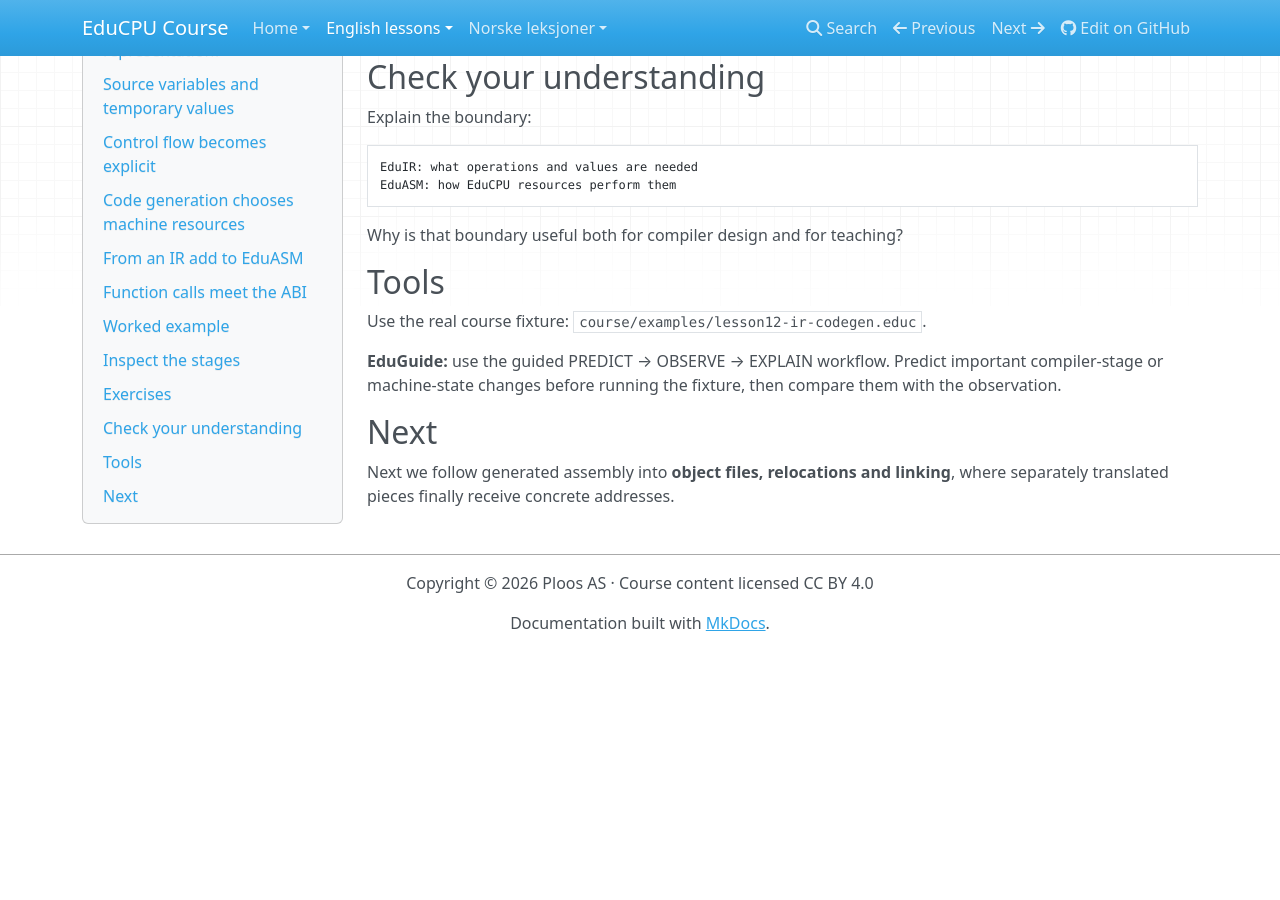
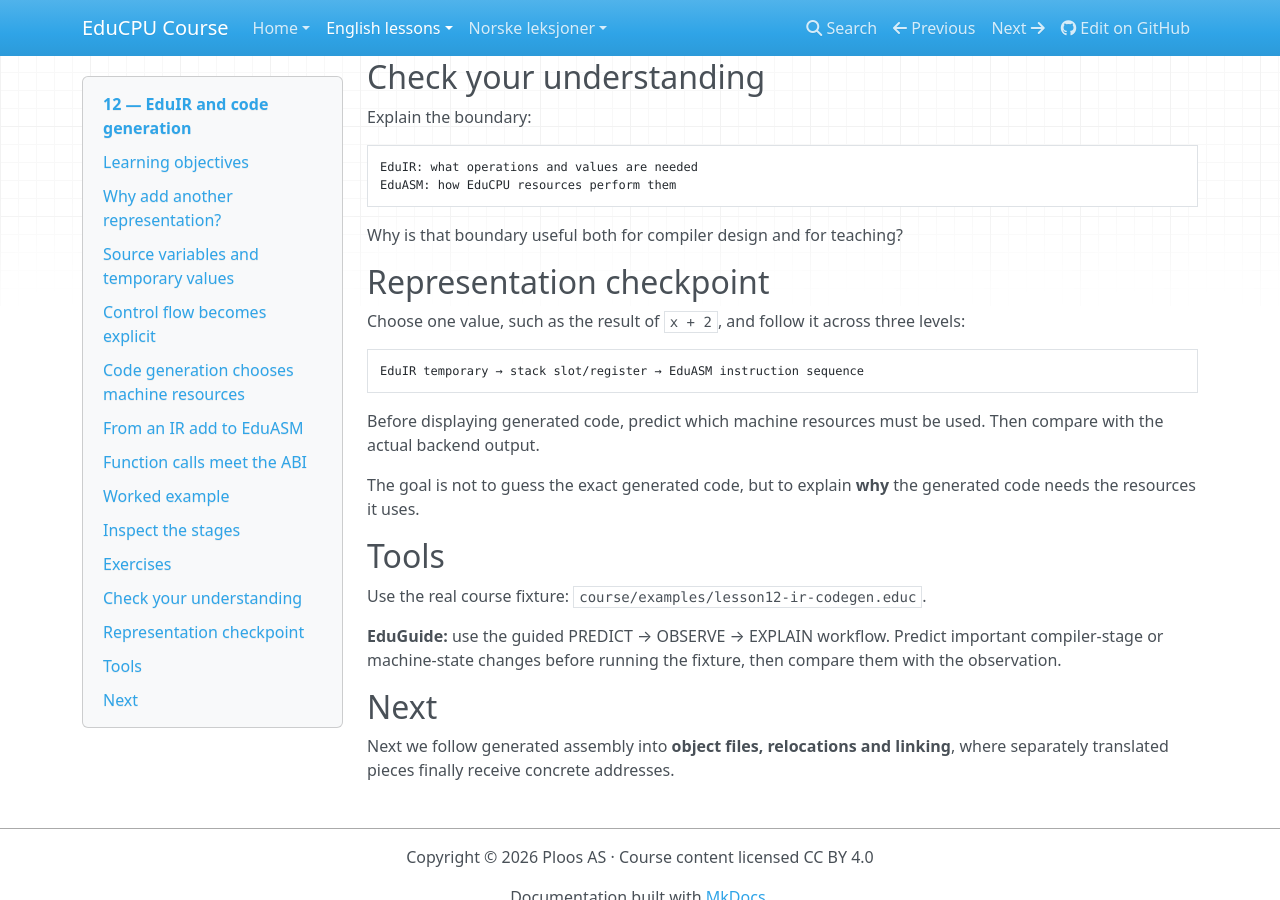
Before and after one commit to Ploos-AS/EduCPU, an MkDocs documentation site: the page built from course/en/lessons/12-eduir-codegen.md, in a window 1280 px wide and 900 px high, scrolled down 3705 px. Built offline with MkDocs 1.6.1, drawn with Linux system fonts in a browser that asks for light colours; nearby versions of some CDN libraries; before the commit the page ends 4356 px from its top, so only the background shows below that.

Commit message:
Pedagogy: strengthen prediction checkpoint in 12-eduir-codegen.md

````diff
--- a/course/en/lessons/12-eduir-codegen.md
+++ b/course/en/lessons/12-eduir-codegen.md
@@ -183,6 +183,18 @@ EduASM: how EduCPU resources perform them
 
 Why is that boundary useful both for compiler design and for teaching?
 
+## Representation checkpoint
+
+Choose one value, such as the result of `x + 2`, and follow it across three levels:
+
+```text
+EduIR temporary → stack slot/register → EduASM instruction sequence
+```
+
+Before displaying generated code, predict which machine resources must be used. Then compare with the actual backend output.
+
+The goal is not to guess the exact generated code, but to explain **why** the generated code needs the resources it uses.
+
 ## Tools
 
 Use the real course fixture: `course/examples/lesson12-ir-codegen.educ`.
````
